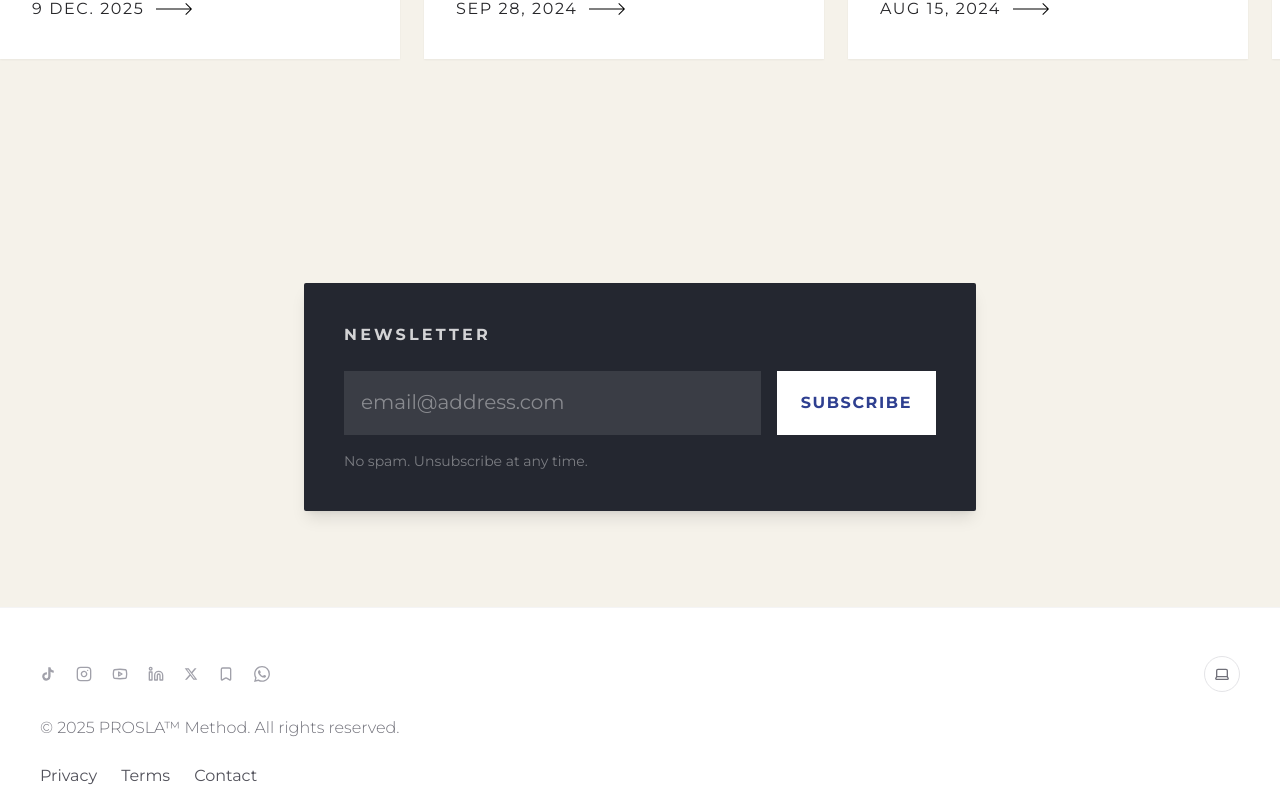
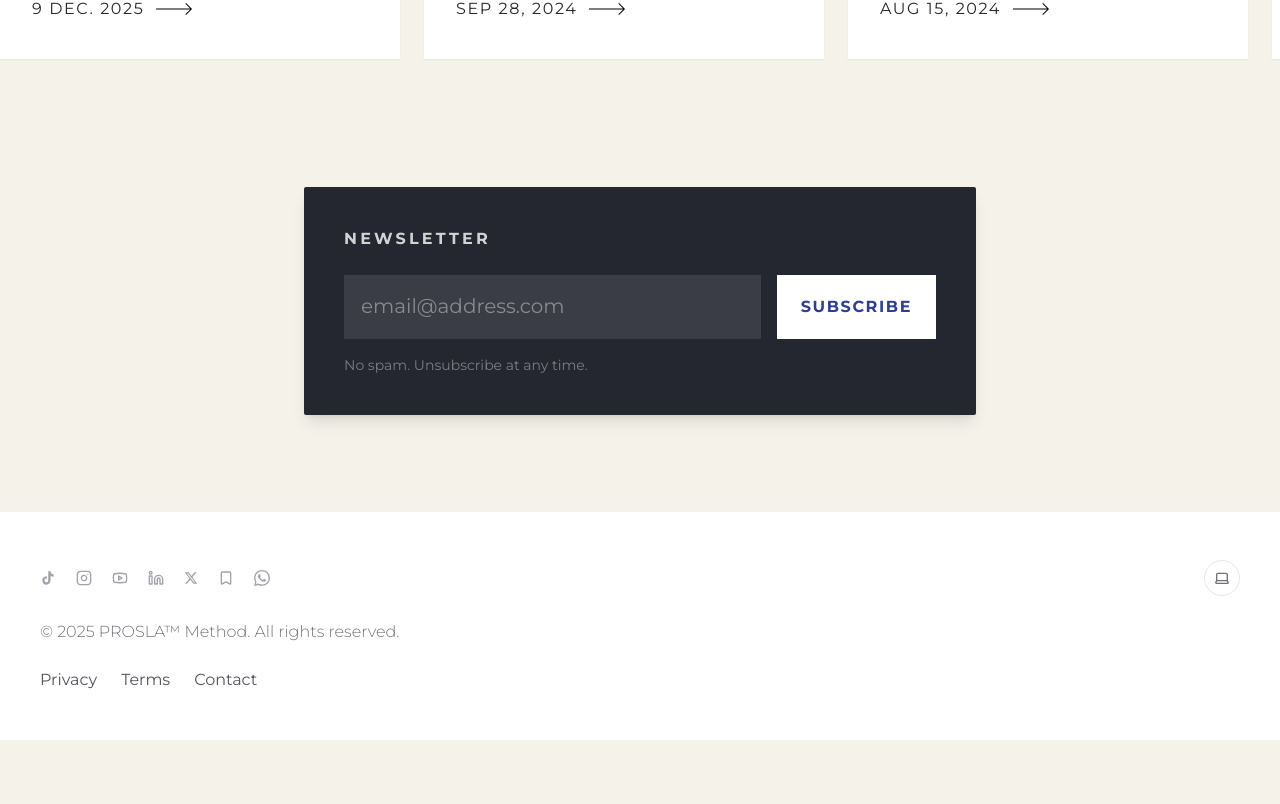
Before and after one commit to RiseforHope/personal-website, a Next.js app: page /about in a window 1280 px wide. Shown: the part 4031-4835 px from the top of the page. After the commit the page ends 4771 px from the top, so only its background shows below. Built offline with nearby package versions, Linux system fonts and the light colour scheme.

Commit message:
auth feature

```diff
--- a/app/about/page.tsx
+++ b/app/about/page.tsx
@@ -124,7 +124,7 @@ export default function About() {
       <div>
         <NewsSection />
 
-        <section className="py-16 md:py-24 px-6 md:px-16">
+        <section className="pb-24 md:pb-24 px-6 md:px-16">
           <div className="mx-auto max-w-7xl flex justify-center">
             <Subscribe />
           </div>
```
